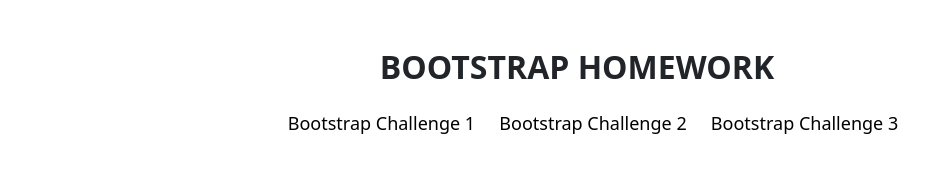
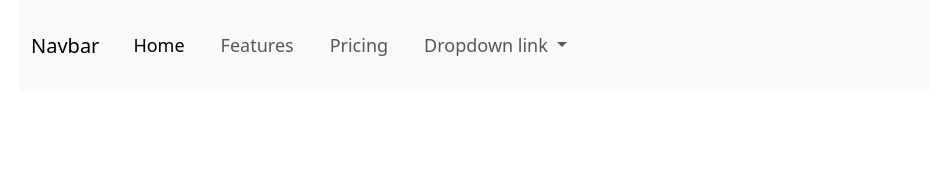
Before and after one commit to TammyKnox/hci472-bootsrap, a plain HTML site: page index.html in a window 1280 px wide. Shown: the whole page, without its empty margins (63-992 px from the left). Drawn offline with nearby package versions, Linux system fonts and the light colour scheme.

Commit message:
Added navbar

```diff
--- a/index.html
+++ b/index.html
@@ -15,12 +15,37 @@
 
     <body>
         <div class="container-lg text-center">
-            <h1 class="page-title">Bootstrap Homework</h1>
-            <ul>
-                <li><a href="grid-challenges/grid-experiments.html">Bootstrap Challenge 1</a></li>
-                <li><a href="grid-challenges/grid-experiments-2.html">Bootstrap Challenge 2</a></li>
-                <li><a href="grid-challenges/grid-experiments-3.html">Bootstrap Challenge 3</a></li>
-            </ul>
+            <nav class="navbar navbar-expand-lg bg-body-tertiary">
+                <div class="container-fluid">
+                  <a class="navbar-brand" href="#">Navbar</a>
+                  <button class="navbar-toggler" type="button" data-bs-toggle="collapse" data-bs-target="#navbarNavDropdown" aria-controls="navbarNavDropdown" aria-expanded="false" aria-label="Toggle navigation">
+                    <span class="navbar-toggler-icon"></span>
+                  </button>
+                  <div class="collapse navbar-collapse" id="navbarNavDropdown">
+                    <ul class="navbar-nav">
+                      <li class="nav-item">
+                        <a class="nav-link active" aria-current="page" href="#">Home</a>
+                      </li>
+                      <li class="nav-item">
+                        <a class="nav-link" href="#">Features</a>
+                      </li>
+                      <li class="nav-item">
+                        <a class="nav-link" href="#">Pricing</a>
+                      </li>
+                      <li class="nav-item dropdown">
+                        <a class="nav-link dropdown-toggle" href="#" role="button" data-bs-toggle="dropdown" aria-expanded="false">
+                          Dropdown link
+                        </a>
+                        <ul class="dropdown-menu">
+                          <li><a class="dropdown-item" href="#">Action</a></li>
+                          <li><a class="dropdown-item" href="#">Another action</a></li>
+                          <li><a class="dropdown-item" href="#">Something else here</a></li>
+                        </ul>
+                      </li>
+                    </ul>
+                  </div>
+                </div>
+              </nav>
         </div>
 
     </body>
```
Also changed, not shown: grid-challenges/grid-experiments-2.html (+1 -1 lines), grid-challenges/grid-experiments-3.html (+1 -1 lines), grid-challenges/grid-experiments.html (+1 -1 lines).
